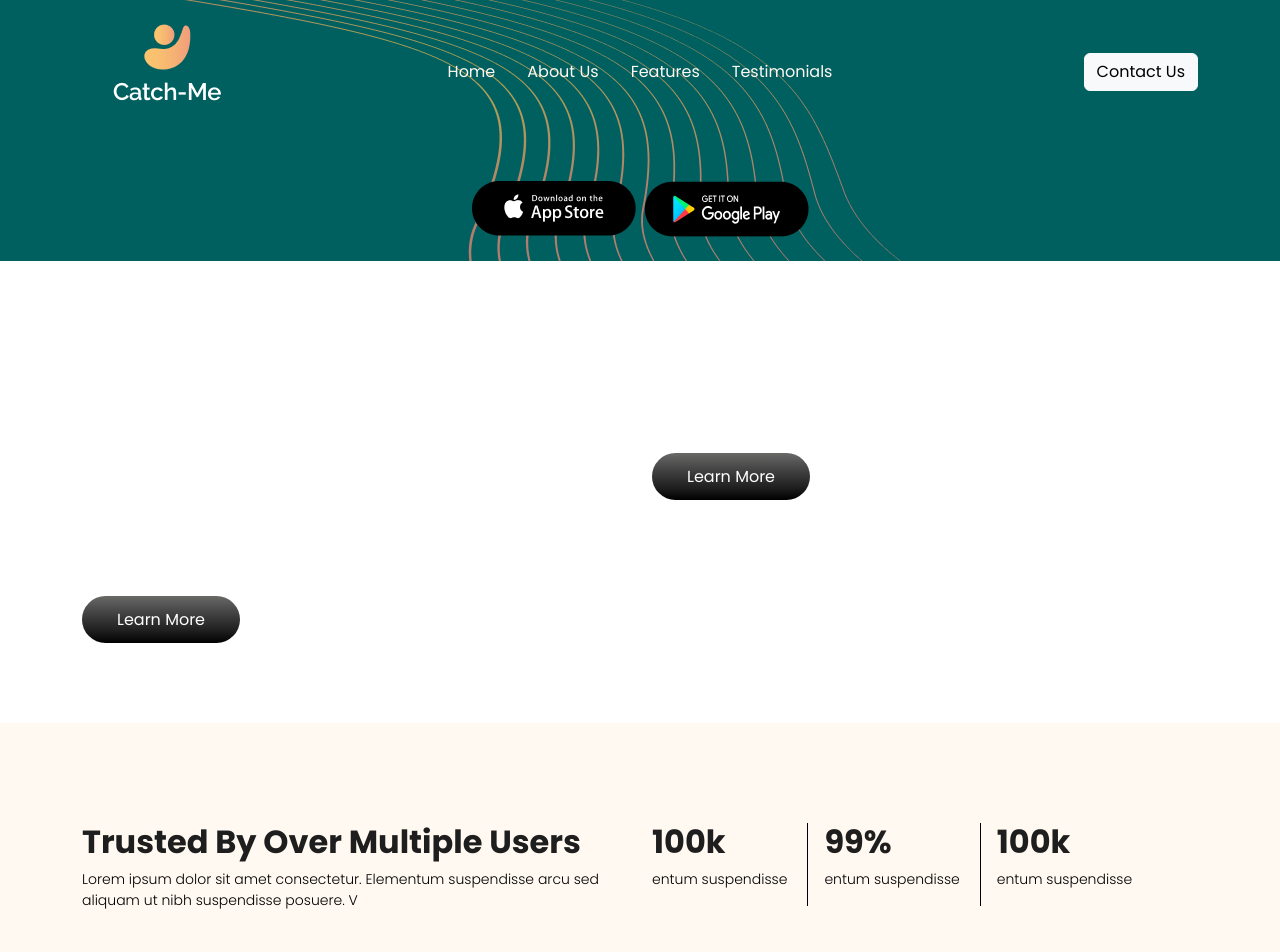
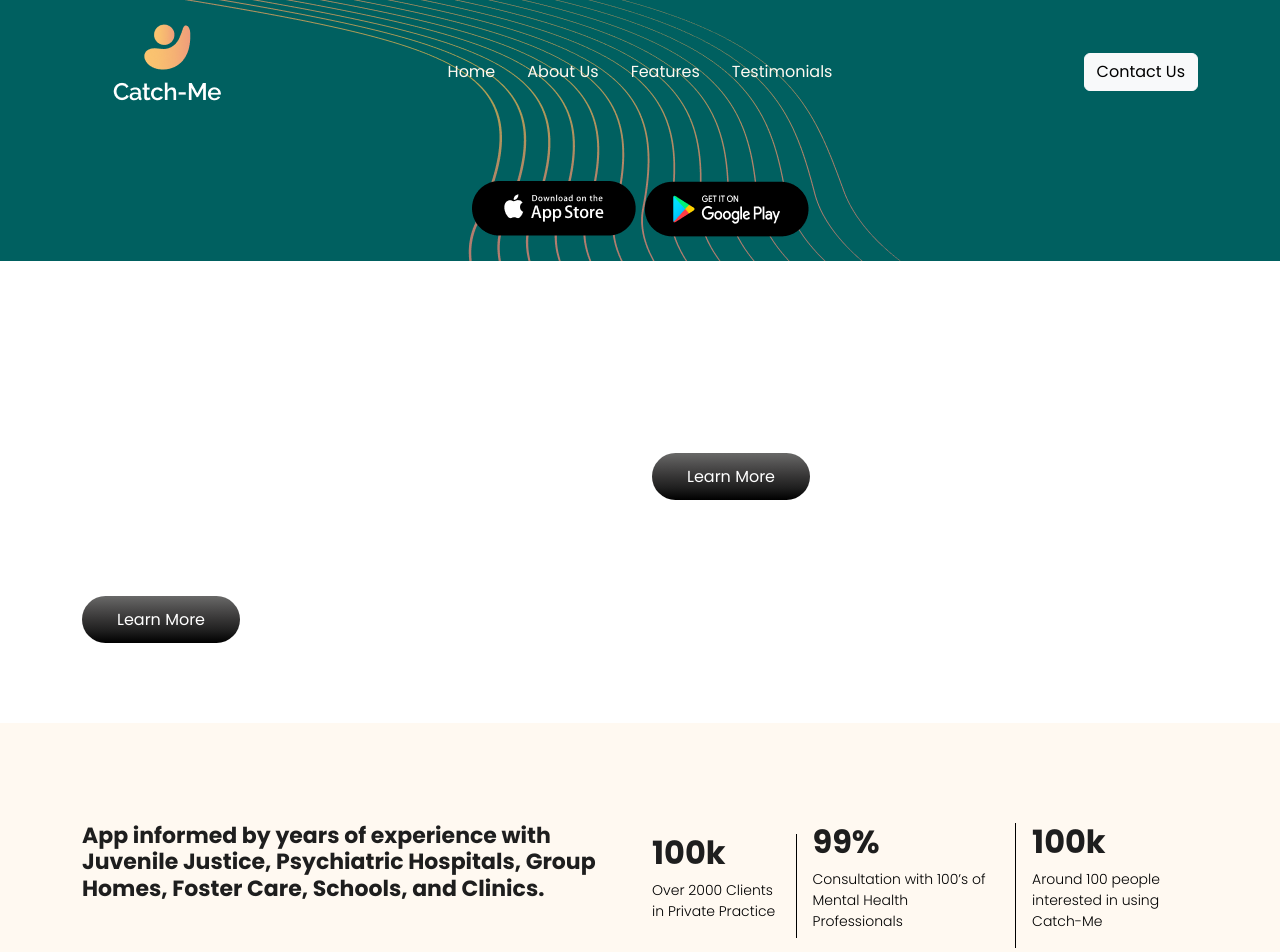
Before and after one commit to zainahmed768/catch-me-front, a React (Vite) app: page / in a window 1280 px wide. Shown: the top 952 px of the page. Built offline with nearby package versions, Linux system fonts and the light colour scheme; no server answers; a web font is replaced by a local one.

Commit message:
all done

```diff
--- a/src/assets/css/style.css
+++ b/src/assets/css/style.css
@@ -69,6 +69,10 @@ header#header {
 .trusted-sec .stats-row-wrapper .stats-wrapper:not(:last-child) {
   padding-right: 20px;
   border-right: 1px solid #000000;
+}
+.trusted-wrap h4 {
+  font-size: 22px;
+  font-weight: 700;
 }
 /* trusted ends here */
 /* feature starts here */
@@ -233,6 +237,9 @@ footer.footer
   footer.footer {
     padding-top: 65px;
   }
+  .contact-form-wrapper label {
+    font-size: 13px;
+  }
 }
 
 /* footer ends here */
--- a/src/pages/Home/Home.jsx
+++ b/src/pages/Home/Home.jsx
@@ -176,26 +176,28 @@ const Home = () => {
           <Row>
             <Col lg={6}>
               <div className="trusted-wrap">
-                <h2>Trusted by over multiple users</h2>
-                <p>
-                  Lorem ipsum dolor sit amet consectetur. Elementum suspendisse
-                  arcu sed aliquam ut nibh suspendisse posuere. V
-                </p>
+                {/* <h2>Trusted by over multiple users</h2> */}
+                <h4>
+                  App informed by years of experience with Juvenile Justice,
+                  Psychiatric Hospitals, Group Homes, Foster Care, Schools, and
+                  Clinics.
+                </h4>
+                <p></p>
               </div>
             </Col>
             <Col lg={6}>
               <div className="stats-row-wrapper d-flex align-items-center gap-3">
                 <div className="stats-wrapper">
                   <h2>100k</h2>
-                  <p>entum suspendisse</p>
+                  <p>Over 2000 Clients in Private Practice</p>
                 </div>
                 <div className="stats-wrapper">
                   <h2>99%</h2>
-                  <p>entum suspendisse</p>
+                  <p>Consultation with 100’s of Mental Health Professionals</p>
                 </div>
                 <div className="stats-wrapper">
                   <h2>100k</h2>
-                  <p>entum suspendisse</p>
+                  <p>Around 100 people interested in using Catch-Me</p>
                 </div>
               </div>
             </Col>
```
